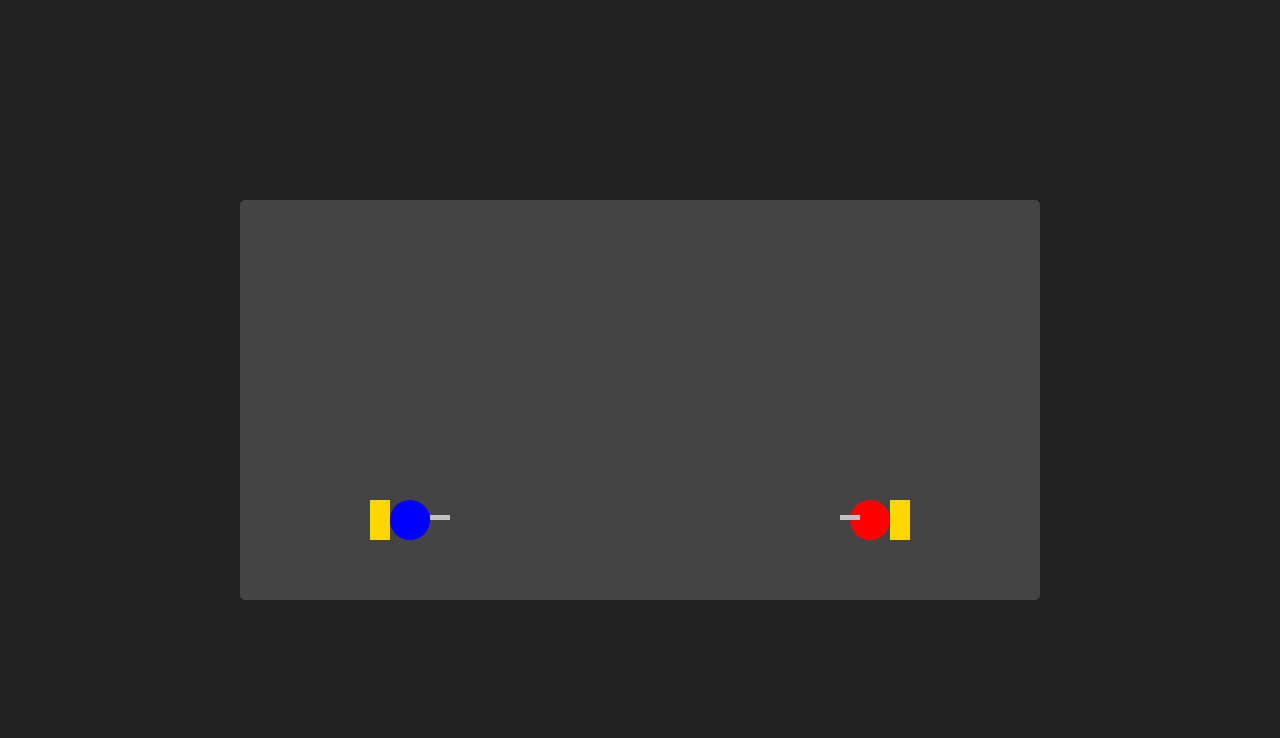
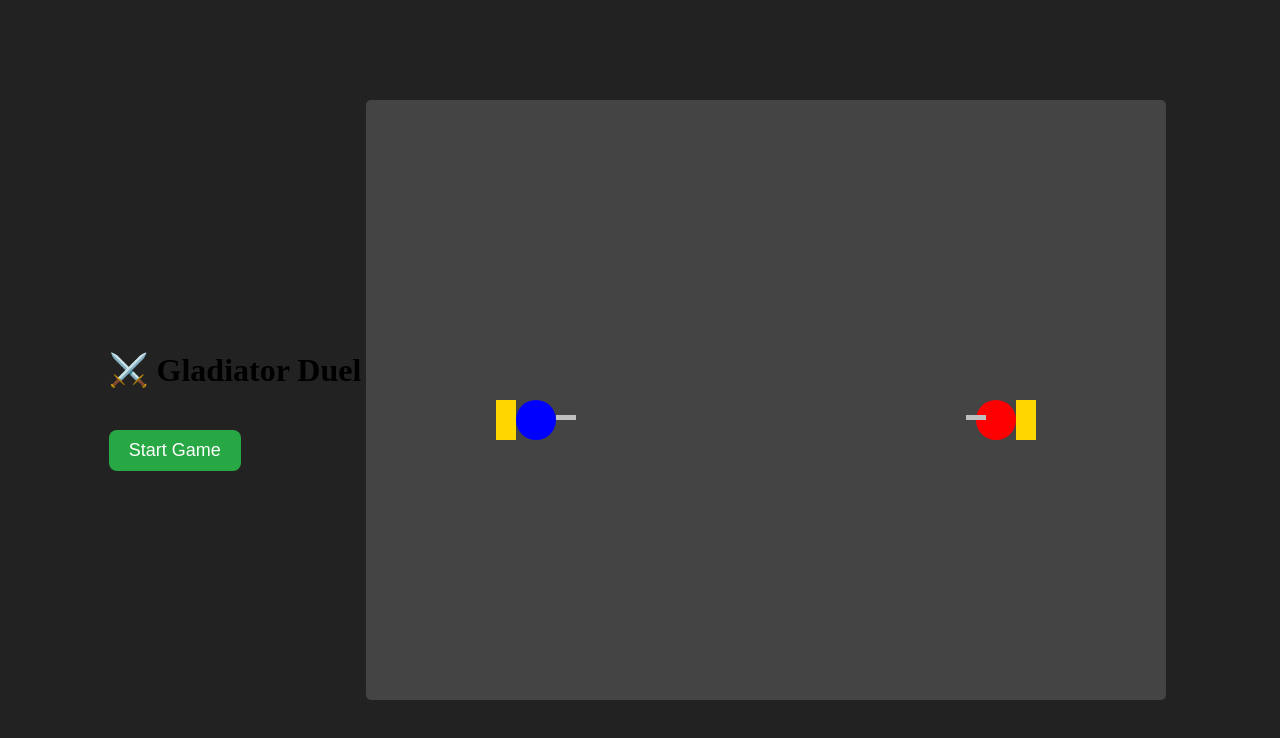
Before and after one commit to khang-ulala/gladiator-game, a plain HTML site: page index.html in a window 1280 px wide. Drawn offline with Linux system fonts and the light colour scheme.

Commit message:
Update index.html

```diff
--- a/index.html
+++ b/index.html
@@ -2,14 +2,21 @@
 <html lang="en">
 <head>
   <meta charset="UTF-8">
-  <title>CHAAAAAARGE!!!</title>
+  <meta name="viewport" content="width=device-width, initial-scale=1.0">
+  <title>Gladiator Duel</title>
   <link rel="stylesheet" href="style.css">
 </head>
 <body>
-  <canvas id="gameCanvas" width="800" height="400"></canvas>
-  <div id="overlay">
-    <div id="message"></div>
-    <button onclick="restartGame()">Replay</button>
+  <div id="menu">
+    <h1>⚔️ Gladiator Duel</h1>
+    <button id="startBtn">Start Game</button>
+  </div>
+
+  <canvas id="gameCanvas" width="800" height="600"></canvas>
+
+  <div id="gameOver" style="display: none;">
+    <h2 id="winnerText"></h2>
+    <button id="restartBtn">Play Again</button>
   </div>
 
   <script src="game.js"></script>
```
